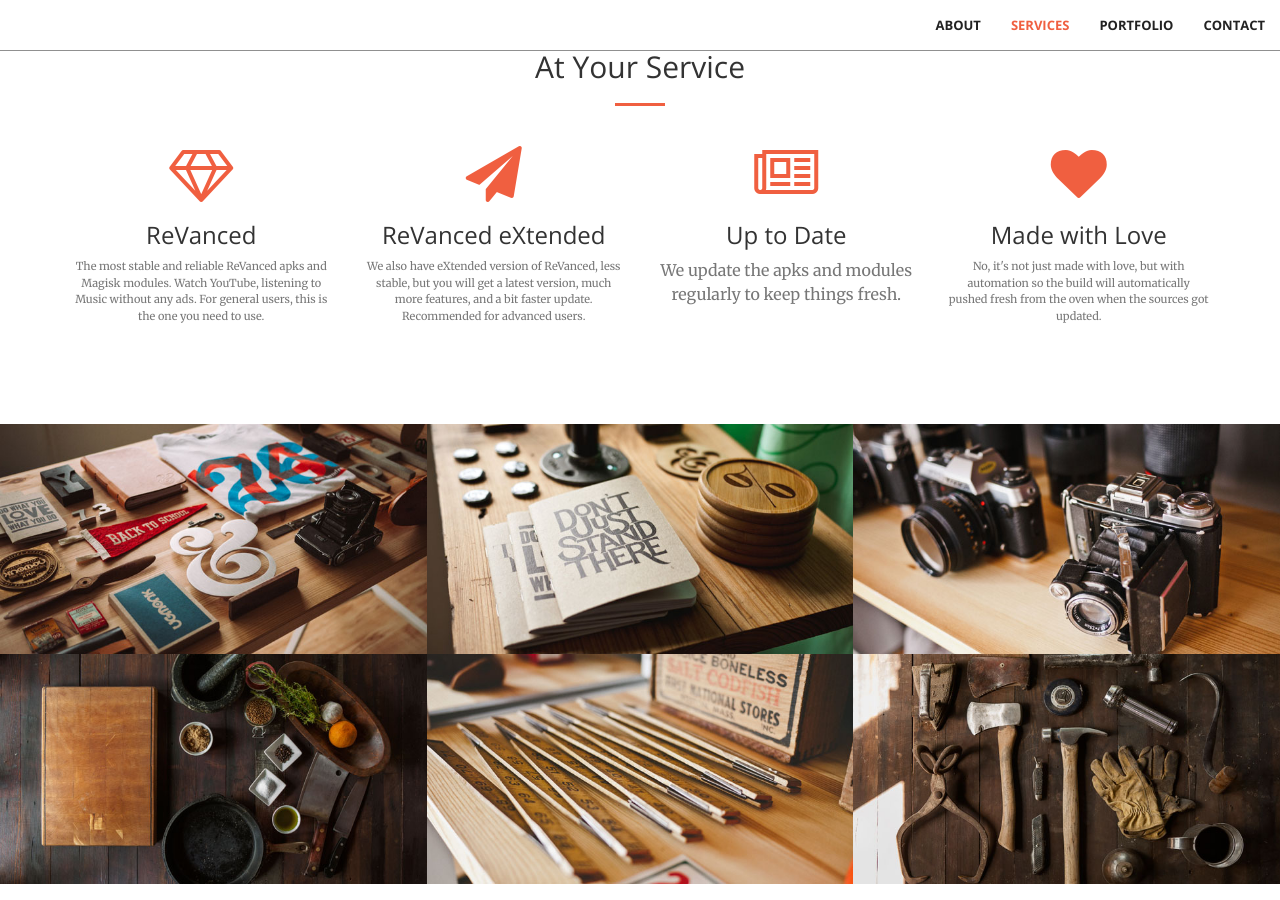
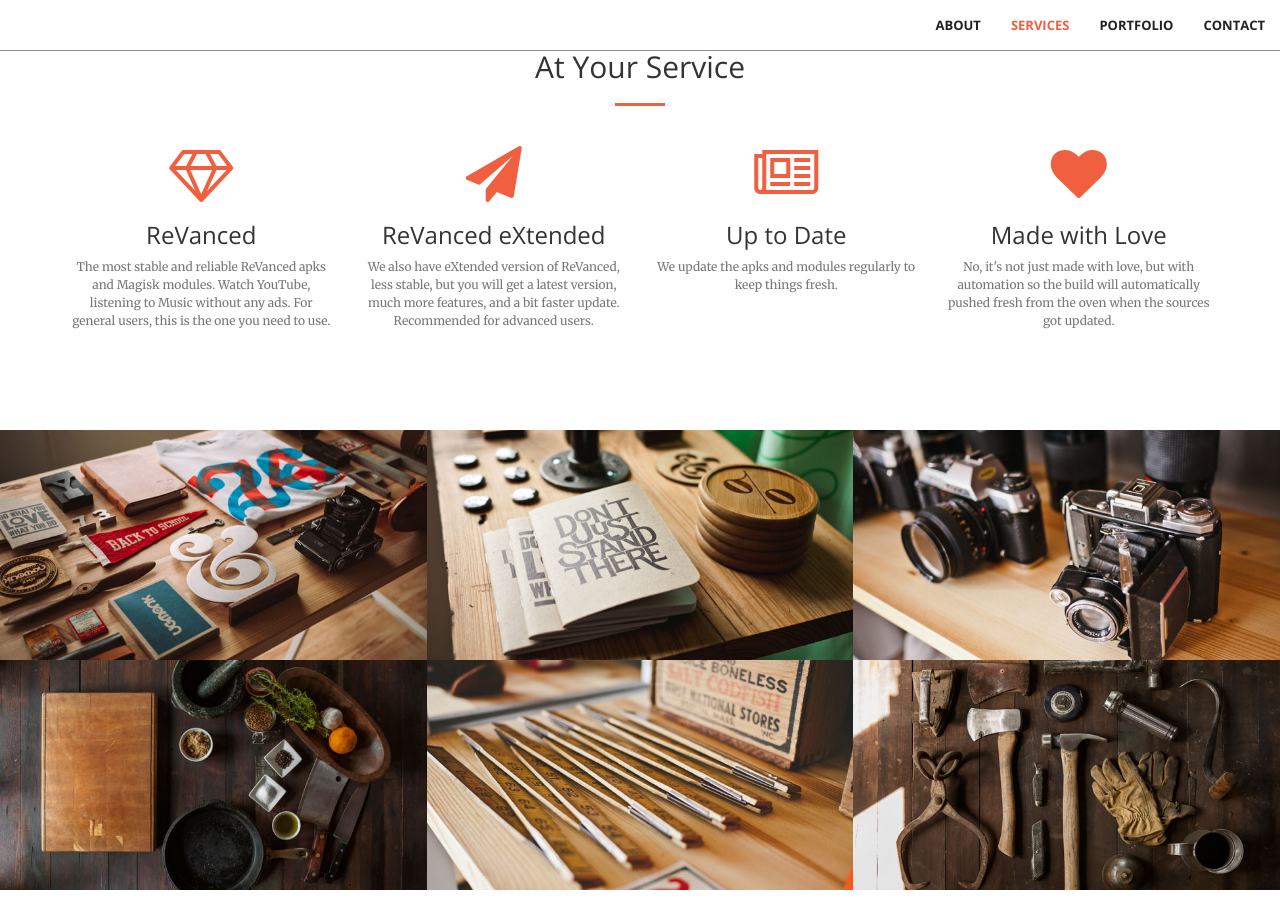
Before and after one commit to AbakNacchan/AbakNacchan.github.io, a Jekyll site: the page built from index.html, in a window 1280 px wide and 900 px high, scrolled down 950 px. Built offline with Jekyll 4.4.1, drawn with Linux system fonts in a browser that asks for light colours.

Commit message:
Update services.html

```diff
--- a/_includes/services.html
+++ b/_includes/services.html
@@ -13,28 +13,28 @@
                 <div class="service-box">
                     <i class="fa fa-4x fa-diamond wow bounceIn text-primary"></i>
                     <h3>ReVanced</h3>
-                    <p class="text-muted" style="font-size:11px">The most stable and reliable ReVanced apks and Magisk modules. Watch YouTube, listening to Music without any ads. For general users, this is the one you need to use.</p>
+                    <p class="text-muted" style="font-size:12px">The most stable and reliable ReVanced apks and Magisk modules. Watch YouTube, listening to Music without any ads. For general users, this is the one you need to use.</p>
                 </div>
             </div>
             <div class="col-lg-3 col-md-6 text-center">
                 <div class="service-box">
                     <i class="fa fa-4x fa-paper-plane wow bounceIn text-primary" data-wow-delay=".1s"></i>
                     <h3>ReVanced eXtended</h3>
-                    <p class="text-muted" style="font-size:11px">We also have eXtended version of ReVanced, less stable, but you will get a latest version, much more features, and a bit faster update. Recommended for advanced users.</p>
+                    <p class="text-muted" style="font-size:12px">We also have eXtended version of ReVanced, less stable, but you will get a latest version, much more features, and a bit faster update. Recommended for advanced users.</p>
                 </div>
             </div>
             <div class="col-lg-3 col-md-6 text-center">
                 <div class="service-box">
                     <i class="fa fa-4x fa-newspaper-o wow bounceIn text-primary" data-wow-delay=".2s"></i>
                     <h3>Up to Date</h3>
-                    <p class="text-muted">We update the apks and modules regularly to keep things fresh.</p>
+                    <p class="text-muted" style="font-size:12px">We update the apks and modules regularly to keep things fresh.</p>
                 </div>
             </div>
             <div class="col-lg-3 col-md-6 text-center">
                 <div class="service-box">
                     <i class="fa fa-4x fa-heart wow bounceIn text-primary" data-wow-delay=".3s"></i>
                     <h3>Made with Love</h3>
-                    <p class="text-muted" style="font-size:11px">No, it's not just made with love, but with automation so the build will automatically pushed fresh from the oven when the sources got updated.</p>
+                    <p class="text-muted" style="font-size:12px">No, it's not just made with love, but with automation so the build will automatically pushed fresh from the oven when the sources got updated.</p>
                 </div>
             </div>
         </div>
```
